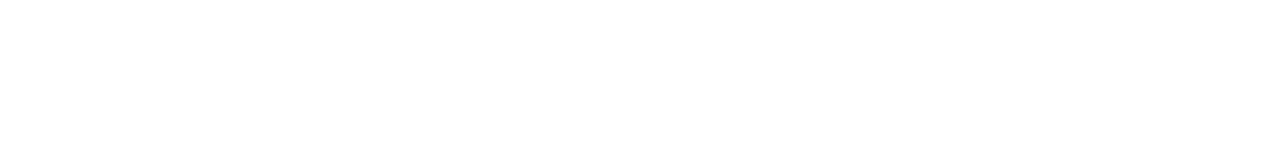
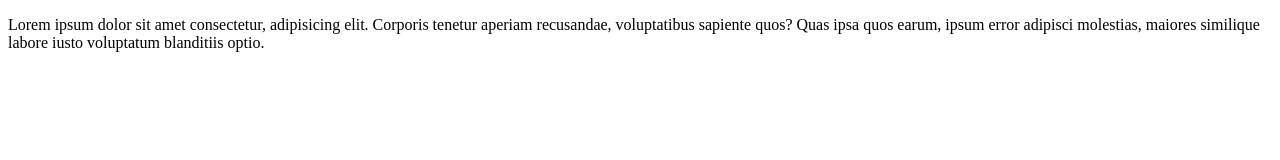
Before and after one commit to Syahrizal17/Project-pertama, a plain HTML site: page index.html in a window 1280 px wide. Drawn offline with Linux system fonts and the light colour scheme.

Commit message:
tambah paragraf

```diff
--- a/index.html
+++ b/index.html
@@ -1,12 +1,19 @@
 <!DOCTYPE html>
 <html lang="en">
+
 <head>
     <meta charset="UTF-8">
     <meta name="viewport" content="width=device-width, initial-scale=1.0">
     <meta http-equiv="X-UA-Compatible" content="ie=edge">
     <title>Project_pertama</title>
 </head>
+
 <body>
+    <p>
+        Lorem ipsum dolor sit amet consectetur, adipisicing elit. Corporis tenetur aperiam recusandae, voluptatibus
+        sapiente quos? Quas ipsa quos earum, ipsum error adipisci molestias, maiores similique labore iusto voluptatum
+        blanditiis optio.
+    </p>
+</body>
 
-</body>
 </html>
```
